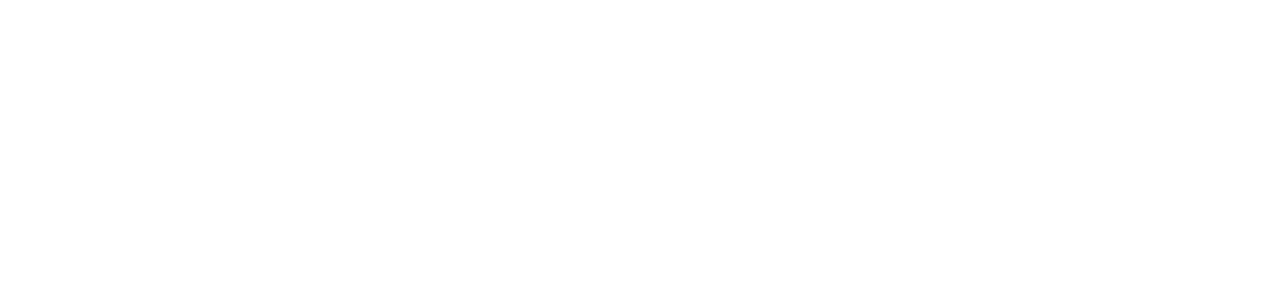
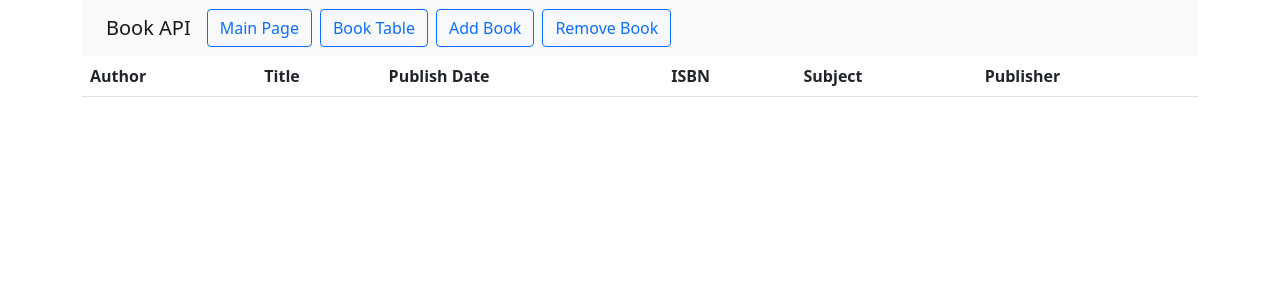
Before and after one commit to cthacker-udel/BookLookupApp, a React (Create React App) app in the folder client/: page /book/book-table in a window 1280 px wide. Before the commit this address had no page. Shown: the top 300 px of the page. Built offline with nearby package versions, Linux system fonts and the light colour scheme.

Commit message:
Added nested router implementation for navigation within app

```diff
--- a/client/src/components/MainPage.tsx
+++ b/client/src/components/MainPage.tsx
@@ -1,11 +1,13 @@
 import React, { useReducer } from "react";
 import 'bootstrap/dist/css/bootstrap.min.css';
-import { BrowserRouter, Routes, Route } from "react-router-dom";
+import { BrowserRouter, Routes, Route, Navigate } from "react-router-dom";
 import { MainPanel } from "./panels/MainPanel";
 import { DispatchContext } from "../service/context.producers/DispatchContext";
 import { StateContext } from "../service/context.producers/StateContext";
 import { BookReducer } from "../service/reducer/BookReducer";
 import { InitialState } from "../assets/InitialState";
+import { AddBookPanel } from "./panels/AddBookPanel";
+import { BookTablePanel } from "./panels/BookTablePanel";
 
 export const MainPage = (): JSX.Element => {
 
@@ -16,19 +18,25 @@
 
     return(
         <BrowserRouter>
+            <DispatchContext.Provider value={dispatchValue}>
+                <StateContext.Provider value={stateValue}>
+                    <Routes>
 
-            <Routes>
+                        <Route path="book" element={
+                            <MainPanel />
+                        }>
+                            <Route path="book-table" element={<BookTablePanel />} />
+                            <Route path="add-book" element={<AddBookPanel />} />
+                            <Route path="remove-book" element={<>Hello There</>} />
+                        </Route>
+                        <Route path="/" element={
+                            <Navigate to="book" />
+                        }>
+                        </Route>
 
-                <Route path="/" element={
-                    <DispatchContext.Provider value={dispatchValue}>
-                        <StateContext.Provider value={stateValue}>
-                            <MainPanel />
-                        </StateContext.Provider>
-                    </DispatchContext.Provider>
-                } />
-                <Route path="/add-book" element={<></>} />
-
-            </Routes>
+                    </Routes>
+                </StateContext.Provider>
+            </DispatchContext.Provider>
 
         </BrowserRouter>
     );
--- a/client/src/components/navbar/BookNavbar.tsx
+++ b/client/src/components/navbar/BookNavbar.tsx
@@ -1,5 +1,6 @@
 import React from "react";
-import { Navbar, Container, Nav } from "react-bootstrap";
+import { Navbar, Container, Nav, ButtonToolbar, ButtonGroup, Button } from "react-bootstrap";
+import { Link } from "react-router-dom";
 
 
 export const BookNavbar = () => {
@@ -15,7 +16,37 @@
                 <Navbar.Collapse id="basic-navbar-nav">
                     <Nav>
 
+                        <ButtonToolbar>
 
+                            <ButtonGroup className="me-2">
+                                <Link to="/book">
+                                    <Button variant="outline-primary">
+                                        Main Page
+                                    </Button>
+                                </Link>
+                            </ButtonGroup>
+                            <ButtonGroup className="me-2">
+                                <Link to="/book/book-table">
+                                    <Button variant="outline-primary">
+                                        Book Table
+                                    </Button>
+                                </Link>
+                            </ButtonGroup>
+                            <ButtonGroup className="me-2">
+                                <Link to="/book/add-book">
+                                    <Button variant="outline-primary">
+                                        Add Book
+                                    </Button>
+                                </Link>
+                            </ButtonGroup>
+                            <ButtonGroup className="me-2">
+                                <Link to="/book/remove-book">
+                                    <Button variant="outline-primary">
+                                        Remove Book
+                                    </Button>
+                                </Link>
+                            </ButtonGroup>
+                        </ButtonToolbar>
 
                     </Nav>
                 </Navbar.Collapse>
--- /dev/null
+++ b/client/src/components/panels/AddBookPanel.tsx
@@ -0,0 +1,14 @@
+import React from "react";
+import { Container, Row, Col, Form } from "react-bootstrap";
+
+
+export const AddBookPanel = () => {
+
+    return(
+        <>
+            Add Book Panel
+        </>
+    );
+
+
+}
--- /dev/null
+++ b/client/src/components/panels/BookTablePanel.tsx
@@ -0,0 +1,39 @@
+import React from "react";
+import { Col, Container, Row, Table } from "react-bootstrap";
+import { UseStateContext } from "../../service/context.users/UseStateContext";
+import { Outlet } from "react-router-dom";
+
+export const BookTablePanel = (): JSX.Element => {
+
+    const { state } = UseStateContext();
+
+    return(
+        <Table>
+
+            <thead>
+                <tr>
+                    <th>
+                        Author
+                    </th>
+                    <th>
+                        Title
+                    </th>
+                    <th>
+                        Publish Date
+                    </th>
+                    <th>
+                        ISBN
+                    </th>
+                    <th>
+                        Subject
+                    </th>
+                    <th>
+                        Publisher
+                    </th>
+                </tr>
+            </thead>
+
+        </Table>
+    );
+
+};
--- a/client/src/components/panels/MainPanel.tsx
+++ b/client/src/components/panels/MainPanel.tsx
@@ -1,47 +1,28 @@
 import React from "react";
 import { Col, Container, Row, Table } from "react-bootstrap";
+import { UseStateContext } from "../../service/context.users/UseStateContext";
+import { Outlet } from "react-router-dom";
+import { BookNavbar } from "../navbar/BookNavbar";
 
 export const MainPanel = (): JSX.Element => {
 
+    const { state } = UseStateContext();
+
     return(
+        <>
         <Container>
-
             <Row>
-
                 <Col>
-
-                    <Table>
-
-                        <thead>
-
-                            <th>
-                                Author
-                            </th>
-                            <th>
-                                Title
-                            </th>
-                            <th>
-                                Publish Date
-                            </th>
-                            <th>
-                                ISBN
-                            </th>
-                            <th>
-                                Subject
-                            </th>
-                            <th>
-                                Publisher
-                            </th>
-
-                        </thead>
-
-                    </Table>
-
+                    <BookNavbar />
                 </Col>
-
             </Row>
-
+            <Row>
+                <Col>
+                   <Outlet />
+                </Col>
+            </Row>
         </Container>
+        </>
     );
 
 };
```
